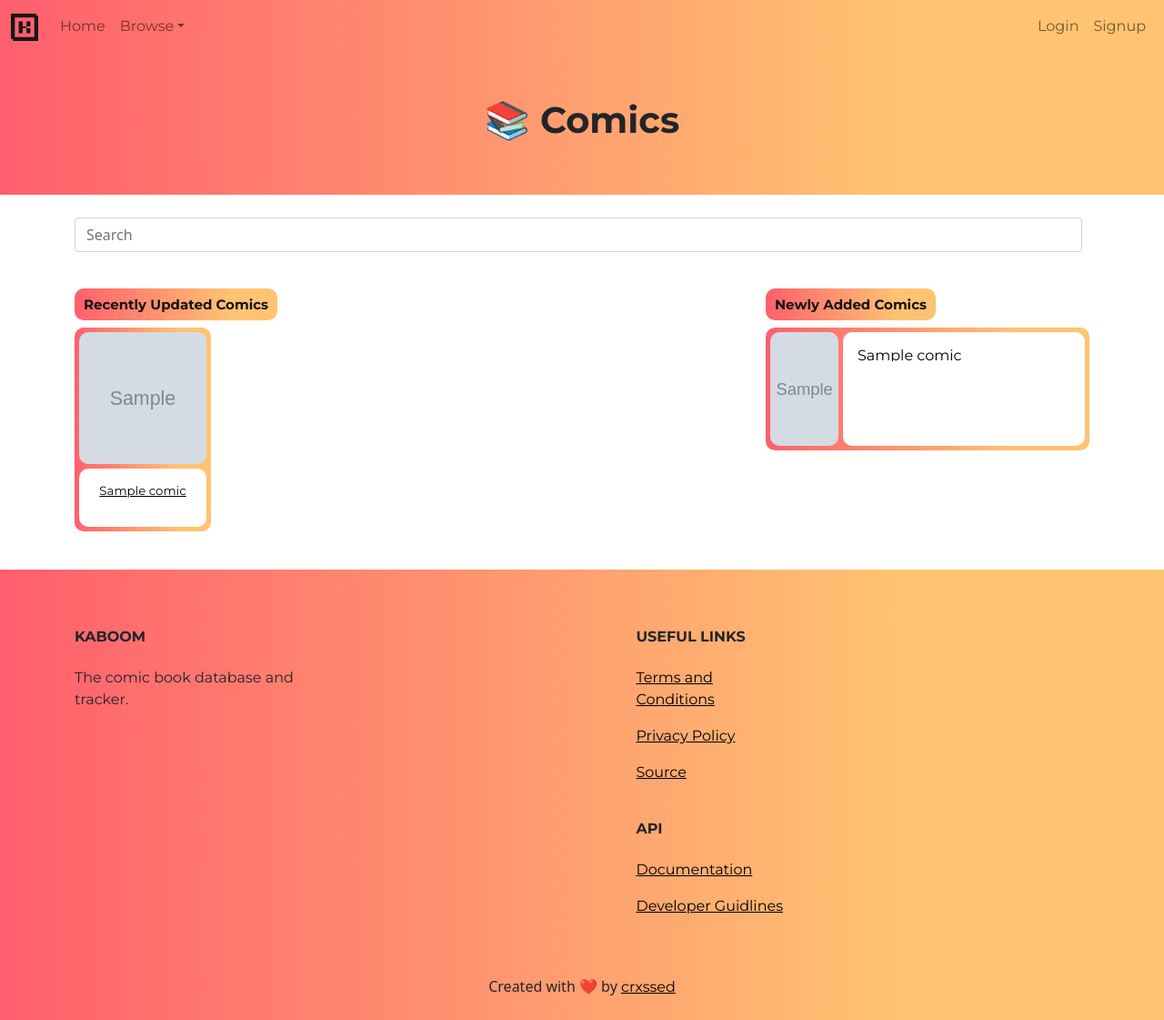
After one commit to kaboom-db/kaboom_old, a Django app: page /browse/comics/ in a window 1280 px wide. The commit adds this page. Shown: the whole page at 91% size. Run offline with Django 3.2, Linux system fonts and the light colour scheme; tables that the repository leaves empty hold one stand-in row (values such as "Sample post"); grey boxes marked "Sample" are stand-in pictures; some libraries are stand-ins or nearby versions.

Commit message:
comic search functionality

```diff
--- a/static/css/base.css
+++ b/static/css/base.css
@@ -113,6 +113,10 @@ th {
 .pfp {
     border-radius: 50%;
     border: 5px rgb(19, 19, 19) solid;
+}
+
+.rounded-image {
+    border-radius: 10px;
 }
 
 /********************************************* INFO CARDS *********************************************/
--- a/templates/base.html
+++ b/templates/base.html
@@ -43,11 +43,14 @@
                     <li class="nav-item">
                         <a class="nav-link {{ active_home }}" aria-current="page" href="{% url 'home' %}">Home</a>
                     </li>
-                    <li class="nav-item">
-                        <a class="nav-link {{ active_comics }}" href="{% url 'comics_index' %}">Comics</a>
-                    </li>
-                    <li class="nav-item">
-                        <a class="nav-link {{ active_users }}" href="/">Users</a>
+                    <li class="nav-item dropdown">
+                        <a class="nav-link dropdown-toggle" href="#" data-bs-toggle="dropdown">Browse</a>
+                        <ul class="dropdown-menu dropdown-menu-dark">
+                            <li><a class="dropdown-item" href="{% url 'browse_comics' %}">Comics</a></li>
+                            <li><a class="dropdown-item" href="">Characters</a></li>
+                            <li><a class="dropdown-item" href="">Teams</a></li>
+                            <li><a class="dropdown-item" href="">Creators</a></li>
+                        </ul>
                     </li>
                 </ul>
                 <div class="navbar-nav">
@@ -56,7 +59,7 @@
                     <a class="nav-link" href="{% url 'signup' %}">Signup</a>
                     {% else %}
                     <li class="nav-item dropdown">
-                        <a class="nav-link  dropdown-toggle" href="#" data-bs-toggle="dropdown">{{ user.username }}</a>
+                        <a class="nav-link dropdown-toggle" href="#" data-bs-toggle="dropdown">{{ user.username }}</a>
                         <ul class="dropdown-menu dropdown-menu-end dropdown-menu-dark">
                             <li><a class="dropdown-item" href="#"><i class="fa-solid fa-user"></i> &emsp; Profile</a></li>
                             <li><a class="dropdown-item" href="#"><i class="fa-solid fa-gear"></i> &emsp; Settings</a></li>
--- /dev/null
+++ b/web/templates/browse/comics.html
@@ -0,0 +1,81 @@
+{% extends 'base.html' %}
+
+{% load static %}
+{% load html_templates %}
+
+{% block title %}Kaboom - Comics{% endblock %}
+
+{% block content %}
+<style>
+    .hz-card {
+        display: flex;
+        margin-bottom: 5px;
+    }
+
+    .hz-card-image-container {
+        margin-right: 5px;
+        border-radius: 10px;
+        overflow: hidden;
+        width: 75px;
+        min-width: 75px;
+        height: 125px;
+    }
+
+    .hz-card-image {
+        width: 100%;
+        height: 100%;
+        object-fit: cover;
+    }
+
+    .hz-card-name {
+        height: 1em;
+        display: block;
+        display: -webkit-box; /* Fallback for non-webkit */
+        -webkit-line-clamp: 1;
+        -webkit-box-orient: vertical;
+        overflow: hidden;
+        text-overflow: ellipsis !important;
+    }
+
+</style>
+
+<div class="spacer"></div>
+<div class="container">
+    <form class="d-flex" action="{% url 'browse_comics' %}" method="get">
+        <input name="q" class="form-control me-2" id="search-box" type="search" placeholder="Search" aria-label="Search"
+            value="{{ query }}">
+    </form>
+</div>
+<div class="container section">
+    <div class="row">
+        <div class="col-sm-8">
+            <h5 id="comic-details"><span class="badge kaboom-badge fore-kaboom">{{ label }}</span></h5>
+            <div class="flex">
+                {% for comic in object_list %}
+                {% itemcard comic.cover_image comic.name comic.id comic.slug 'comic' %}
+                {% endfor %}
+            </div>
+        </div>
+        <div class="col-sm-4">
+            <h5 id="comic-details"><span class="badge kaboom-badge fore-kaboom">Newly Added Comics</span></h5>
+            {% for comic in last_created %}
+            <a href="{% url 'comic' comic.id comic.slug %}" class="link">
+                <div class="info-card hz-card">
+                    <!-- image -->
+                    <div class="hz-card-image-container">
+                        <img src="{{ comic.cover_image }}" alt="{{ comic.name }} cover" class="hz-card-image">
+                    </div>
+
+                    <!-- content -->
+                    <div class="card-body info-card-body">
+                        <div class="hz-card-name">
+                            <h6>{{ comic.name }}</h6>
+                        </div>
+                    </div>
+                </div>
+            </a>
+            {% endfor %}
+        </div>
+    </div>
+</div>
+{% endblock %}
--- /dev/null
+++ b/web/templatetags/html_templates.py
@@ -0,0 +1,32 @@
+from django import template
+from django.template.defaultfilters import stringfilter
+from django.utils.safestring import mark_safe
+from django.contrib.staticfiles.storage import staticfiles_storage
+from django.urls import reverse
+from comics.models import Comic, Publisher, Character, Organisation, Creator
+
+register = template.Library()
+
+@register.simple_tag()
+def itemcard(image, name, itemid, itemslug, view):
+    if not image:
+        image = staticfiles_storage.url('images/noimage.png')
+
+    link = reverse(view, args=[itemid, itemslug])
+
+    return mark_safe(f"""
+    <a href="{link}" class="link sm-card-link" title="{name}">
+        <div class="info-card sm-card-result">
+            <div class="sm-card-img-container">
+                <img src="{image}" alt="{name} image" class="sm-card-img">
+            </div>
+            <div class="card-body info-card-body">
+                <div class="sm-card-name">
+                    <center>
+                        <h5 class="card-title" style="font-size: smaller; margin: 0px;">{name}</h5>
+                    </center>
+                </div>
+            </div>
+        </div>
+    </a>
+    """)
--- a/web/urls.py
+++ b/web/urls.py
@@ -4,7 +4,8 @@ from . import views
 urlpatterns = [
     path('', views.home, name='home'),
     path('dashboard/', views.dashboard, name='dashboard'),
-    path('comics/', views.comics_index, name='comics_index'),
+
+    path('browse/comics/', views.BrowseComics.as_view(), name='browse_comics'),
 
     path('comics/<int:comic_id>/', views.comic_redirect, name='comic_redirect'),
     path('comics/<int:comic_id>/<slug:slug>/', views.comic_detail, name='comic'),
--- a/web/views.py
+++ b/web/views.py
@@ -2,6 +2,7 @@ from django.shortcuts import render, redirect, get_object_or_404
 from django.contrib.auth.decorators import login_required
 from django.urls import reverse_lazy
 from django.utils import timezone
+from django.views.generic import ListView
 
 from accounts.models import CustomUser
 from kaboom.utils import get_user_image, util_calculate_age
@@ -35,19 +36,33 @@ class SignUpView(generic.CreateView):
     success_url = reverse_lazy('login')
     template_name = 'registration/signup.html'
 
+########################################## Browsing ##########################################
+
+class BrowseComics(ListView):
+    model = Comic
+    template_name = 'browse/comics.html'
+
+    def get_queryset(self):
+        query = self.request.GET.get("q")
+        if query:
+            object_list = Comic.objects.filter(name__icontains=query)
+        else:
+            object_list = Comic.objects.all().order_by('-time_updated')[:20]
+        return object_list
+
+    def get_context_data(self,**kwargs):
+        context = super(BrowseComics, self).get_context_data(**kwargs)
+        context['last_created'] = Comic.objects.all().order_by('-time_created')[:8]
+        context['header'] = '📚 Comics'
+        q = self.request.GET.get("q")
+        if q:
+            context['query'] = q
+            context['label'] = "Results"
+        else:
+            context['label'] = "Recently Updated Comics"
+        return context
+
 ########################################## COMIC STUFF ##########################################
-
-def comics_index(request):
-    # Get the last updated comics
-    last_created = Comic.objects.all().order_by('-time_created')[:8]
-    publishers = Publisher.objects.all()
-    ctx = {
-        'active_comics': 'active',
-        'header': '📚 Comics',
-        'last_created': last_created,
-        'publishers': publishers
-    }
-    return render(request, 'comics/comics_index.html', context=ctx)
 
 def comic_redirect(request, comic_id):
     comic = get_object_or_404(Comic, id=comic_id)
```
Also changed, not shown: web/templates/comics/character_detail.html (+3 -28 lines), web/templates/comics/comic_detail.html (+2 -18 lines), web/templates/comics/comics_index.html (deleted, +0 -140 lines), web/templates/comics/creator_detail.html (+2 -14 lines), web/templates/comics/genre_detail.html (+2 -14 lines), web/templates/comics/publisher_detail.html (+2 -14 lines), web/templates/comics/team_detail.html (+2 -18 lines).
